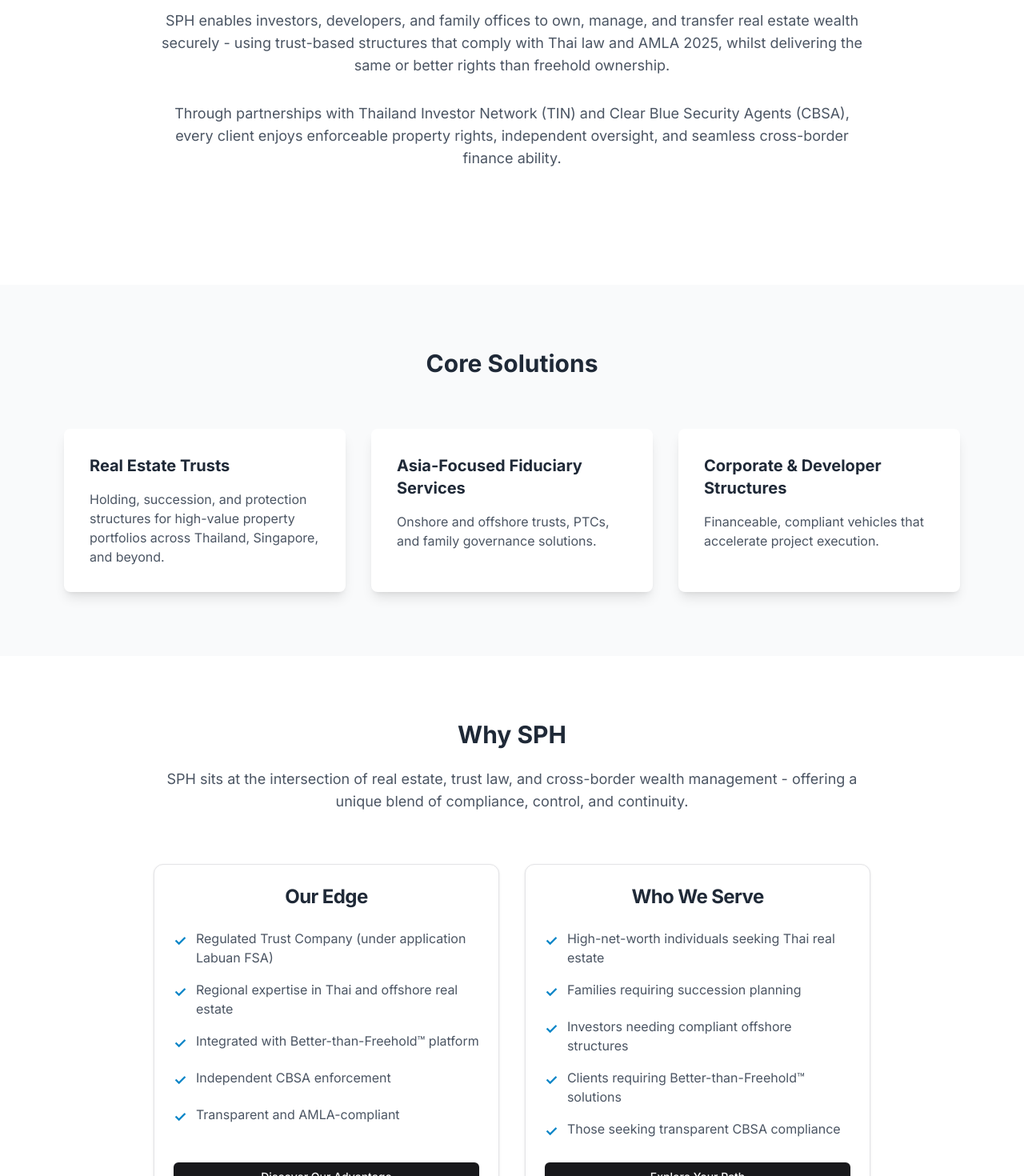
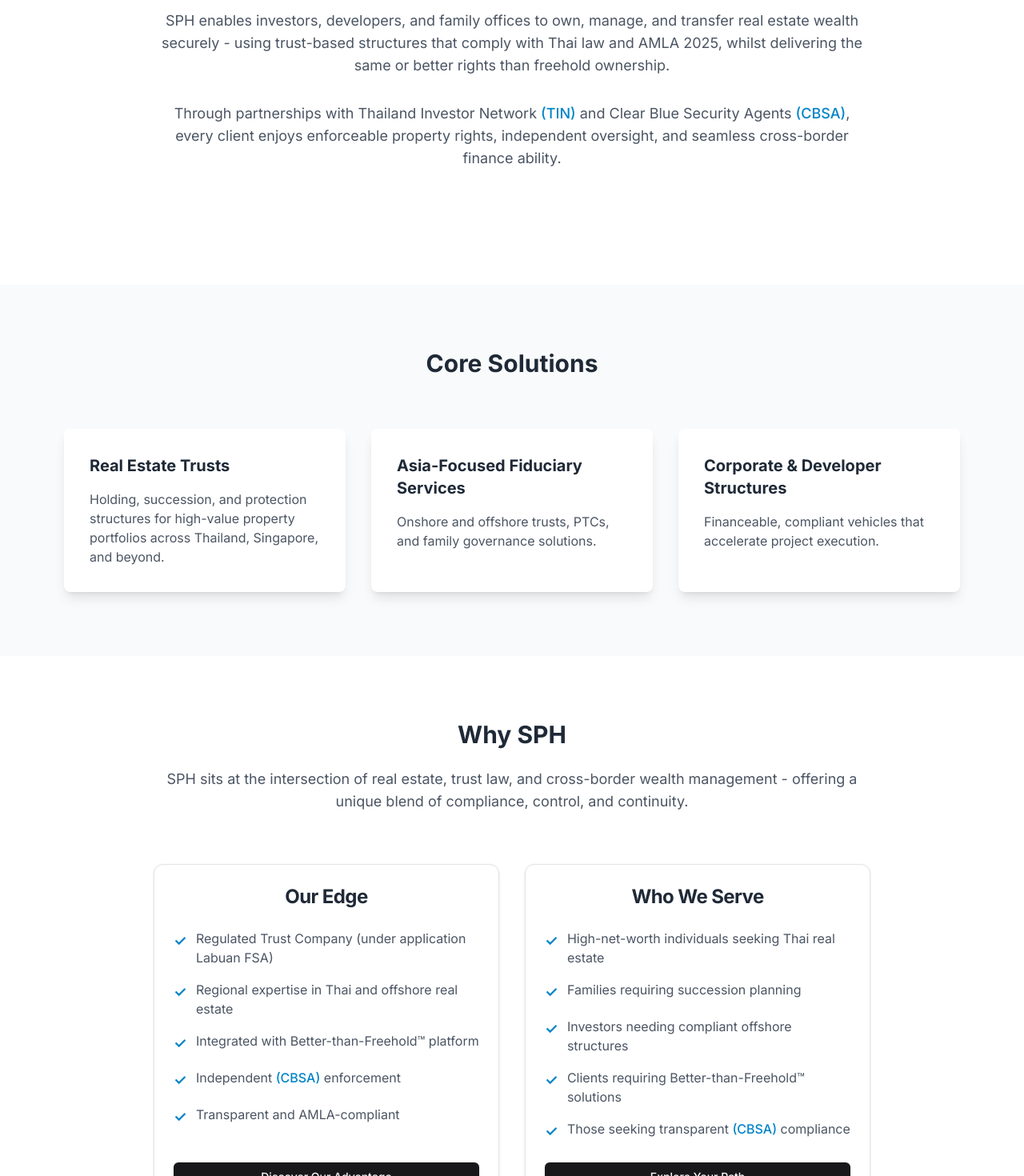
Before and after one commit to trangman/sphlatest, a Next.js app: page / in a window 1280 px wide. Shown: the part 960-2430 px from the top of the page at 80% size. Built offline with nearby package versions, Linux system fonts and the light colour scheme.

Commit message:
Standardize (BTF), (TIN), (CBSA) hyperlinks via reusable components; update FAQ, Services, Home, Partners; add TinLink and CbsaLink; minor content tweak on home hero

```diff
--- a/src/app/faq/page.tsx
+++ b/src/app/faq/page.tsx
@@ -1,4 +1,6 @@
 import Hero from '@/components/Hero';
+import BtfLink from '@/components/BtfLink';
+import TinLink from '@/components/TinLink';
 import React from 'react';
 import type { Metadata } from 'next';
 
@@ -96,7 +98,7 @@
       question: "Can I use an offshore trust to hold real estate in Asia?",
       answer: (
         <p>
-          Absolutely, provided the structure complies with local regulations and reporting obligations. For example, SPH has an exclusive commercial partnership with Thailand Investor Network ("TIN") that utilises the Better Than freehold™ ("BtF) Thai property acquisition platform to provide security and finance to foreign investors.
+          Absolutely, provided the structure complies with local regulations and reporting obligations. For example, SPH has an exclusive commercial partnership with Thailand Investor Network <TinLink /> that utilises the Better Than freehold™ <BtfLink /> Thai property acquisition platform to provide security and finance to foreign investors.
         </p>
       ),
     },
@@ -104,7 +106,7 @@
       question: "What is the Better than Freehold™ solution?",
       answer: (
         <p>
-          Better-than-Freehold™ (BtF) is a legally compliant, financeable, and risk-mitigated platform designed for foreign investment in Thai real estate. It eliminates the legal risks associated with freehold ownership, 30-year lease limitations, and illegal nominee companies. BtF also enables offshore financing, provides capital protection, and ensures secure, enforceable ownership rights.
+          Better-than-Freehold™ <BtfLink /> is a legally compliant, financeable, and risk-mitigated platform designed for foreign investment in Thai real estate. It eliminates the legal risks associated with freehold ownership, 30-year lease limitations, and illegal nominee companies. Better-than-Freehold™ <BtfLink /> also enables offshore financing, provides capital protection, and ensures secure, enforceable ownership rights.
         </p>
       ),
     }
--- a/src/app/page.tsx
+++ b/src/app/page.tsx
@@ -1,6 +1,8 @@
 'use client';
 
 import Link from 'next/link';
+import CbsaLink from '@/components/CbsaLink';
+import TinLink from '@/components/TinLink';
 import { Card, CardContent, CardHeader, CardTitle } from '@/components/ui/card';
 import { Button } from '@/components/ui/button';
 
@@ -72,7 +74,7 @@
         <div className="relative container mx-auto max-w-4xl text-center z-10">
           <h1 className="text-white text-5xl font-bold mb-8">The Trusted Bridge Between Real Estate and Wealth Management</h1>
           <p className="text-white text-xl leading-relaxed mb-8">
-            Licensed in Labuan and active across Asia, Siam Property Holding (SPH) provides regulated trust, fiduciary, and real estate holding structures - creating secure, compliant, and financeable ownership solutions for cross-border investors.
+            Registered in Labuan and active across Asia, Siam Property Holding (SPH) provides regulated trust, fiduciary, and real estate holding structures - creating secure, compliant, and financeable ownership solutions for cross-border investors.
           </p>
           <Link
             href="/services"
@@ -92,7 +94,7 @@
               SPH enables investors, developers, and family offices to own, manage, and transfer real estate wealth securely - using trust-based structures that comply with Thai law and AMLA 2025, whilst delivering the same or better rights than freehold ownership.
             </p>
             <p className="text-lg text-gray-600 max-w-4xl mx-auto mb-8">
-              Through partnerships with Thailand Investor Network (TIN) and Clear Blue Security Agents (CBSA), every client enjoys enforceable property rights, independent oversight, and seamless cross-border finance ability.
+              Through partnerships with Thailand Investor Network <TinLink /> and Clear Blue Security Agents <CbsaLink />, every client enjoys enforceable property rights, independent oversight, and seamless cross-border finance ability.
             </p>
           </div>
         </div>
@@ -156,7 +158,7 @@
                 </div>
                 <div className="flex items-start space-x-3">
                   <span className="text-blue-600 text-lg font-bold mt-0.5 flex-shrink-0">✓</span>
-                  <span className="text-gray-600">Independent CBSA enforcement</span>
+                  <span className="text-gray-600">Independent <CbsaLink /> enforcement</span>
                 </div>
                 <div className="flex items-start space-x-3">
                   <span className="text-blue-600 text-lg font-bold mt-0.5 flex-shrink-0">✓</span>
@@ -194,7 +196,7 @@
                 </div>
                 <div className="flex items-start space-x-3">
                   <span className="text-blue-600 text-lg font-bold mt-0.5 flex-shrink-0">✓</span>
-                  <span className="text-gray-600">Those seeking transparent CBSA compliance</span>
+                  <span className="text-gray-600">Those seeking transparent <CbsaLink /> compliance</span>
                 </div>
               </CardContent>
               <div className="p-6 pt-0">
--- a/src/app/partners/page.tsx
+++ b/src/app/partners/page.tsx
@@ -1,4 +1,5 @@
 import Hero from '@/components/Hero';
+import TinLink from '@/components/TinLink';
 import type { Metadata } from 'next';
 
 export const metadata: Metadata = {
@@ -22,7 +23,7 @@
   description,
   website
 }: {
-  name: string;
+  name: React.ReactNode;
   role: string;
   description: string;
   website?: string;
@@ -73,7 +74,7 @@
             <h2 className="text-3xl font-bold text-blue-900 mb-8 text-center">Our Key Partners</h2>
             <div className="grid md:grid-cols-2 lg:grid-cols-3 gap-8">
               <PartnerCard
-                name="Thailand Investor Network (TIN)"
+                name={<span>Thailand Investor Network <TinLink /></span>}
                 role="Local Partner in Thailand"
                 description="Our exclusive Thai partner who provides us and our investors with an 'Asset Backed Performance Guarantee' securing our investments in Thai Property."
                 website="https://www.thailandinvestornetwork.com"
--- a/src/app/services/page.tsx
+++ b/src/app/services/page.tsx
@@ -1,4 +1,5 @@
 import Hero from '@/components/Hero';
+import BtfLink from '@/components/BtfLink';
 import Link from 'next/link';
 import { Card, CardContent, CardDescription, CardHeader, CardTitle } from '@/components/ui/card';
 import { Badge } from '@/components/ui/badge';
@@ -164,7 +165,7 @@
         <div className="container mx-auto max-w-6xl">
           <div className="text-center mb-16">
             <p className="text-lg text-gray-600 max-w-4xl mx-auto mb-8">
-              Clients benefit from a 'Better than Freehold™ ("BtF") wrapper' in terms of our project management for international real estate developers. We ensure operating structures and protections are as close as possible to executing a deal in their home jurisdiction no matter where clients are in the world.
+              Clients benefit from a 'Better than Freehold™ <BtfLink /> wrapper' in terms of our project management for international real estate developers. We ensure operating structures and protections are as close as possible to executing a deal in their home jurisdiction no matter where clients are in the world.
             </p>
           </div>
 
--- /dev/null
+++ b/src/components/BtfLink.tsx
@@ -0,0 +1,15 @@
+import React from 'react';
+
+export default function BtfLink(): JSX.Element {
+  return (
+    <a
+      href="https://betterthanfreehold.com/"
+      title="Better than Freehold"
+      target="_blank"
+      rel="noopener noreferrer"
+      className="text-blue-600 hover:underline"
+    >
+      (BTF)
+    </a>
+  );
+}
--- /dev/null
+++ b/src/components/CbsaLink.tsx
@@ -0,0 +1,15 @@
+import React from 'react';
+
+export default function CbsaLink(): JSX.Element {
+  return (
+    <a
+      href="https://clearbluelegal.com/"
+      title="Clear Blue Security Agents"
+      target="_blank"
+      rel="noopener noreferrer"
+      className="text-blue-600 hover:underline"
+    >
+      (CBSA)
+    </a>
+  );
+}
--- a/src/components/Footer.tsx
+++ b/src/components/Footer.tsx
@@ -21,7 +21,7 @@
                 />
               </Link>
 
-              <p className="mb-4 text-sm text-white">Authorized and regulated by the Labuan Financial Services Authority</p>
+
             </div>
           </div>
 
--- /dev/null
+++ b/src/components/TinLink.tsx
@@ -0,0 +1,15 @@
+import React from 'react';
+
+export default function TinLink(): JSX.Element {
+  return (
+    <a
+      href="https://thailandinvestornetwork.com/"
+      title="Thailand Investor Network"
+      target="_blank"
+      rel="noopener noreferrer"
+      className="text-blue-600 hover:underline"
+    >
+      (TIN)
+    </a>
+  );
+}
```
